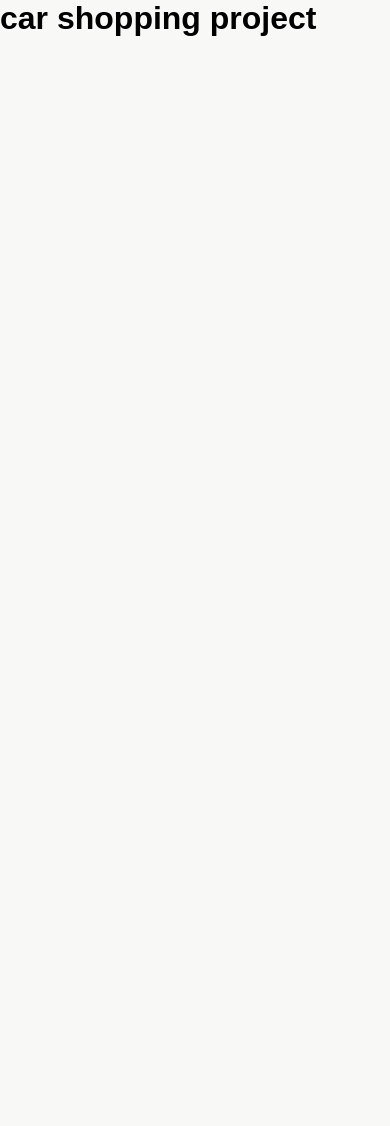
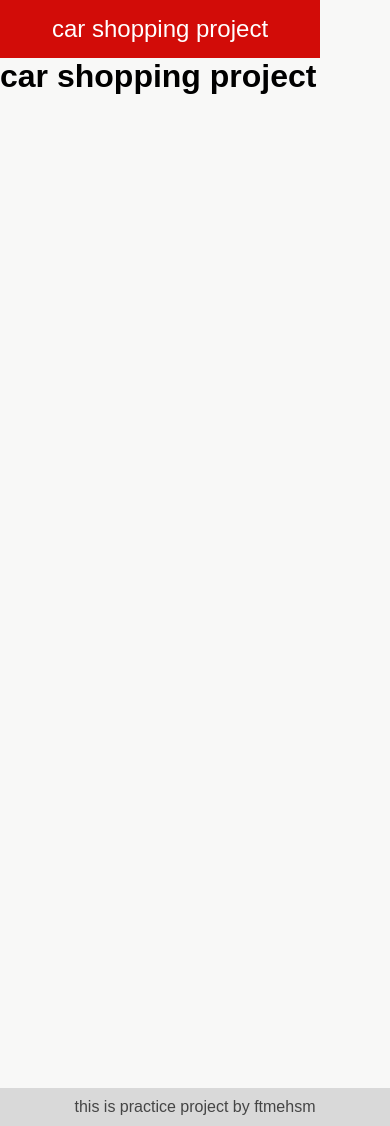
Before and after one commit to ftmehsm/next-13-tutorial, a Next.js app in the folder car-shopping/: page / in a window 390 px wide. Before the commit the page ends 844 px from the top, so only its background shows below. Built offline with nearby package versions, Linux system fonts and the light colour scheme.

Commit message:
feat(layout): add Layout component with header and footer; include styles for responsive design

```diff
--- /dev/null
+++ b/car-shopping/components/layout/Layout.js
@@ -0,0 +1,22 @@
+import React from "react";
+import styles from "./Layout.module.css";
+import Link from "next/link";
+
+export default function Layout({ children }) {
+  return (
+    <>
+      <header className={styles.header}>
+        <Link href="/">car shopping project</Link>
+      </header>
+      <div className={styles.container}>{children}</div>
+      <footer className={styles.footer}>
+        <Link
+          href="https://github.com/ftmehsm/next-13-tutorial/tree/main/car-shopping"
+          target="_blank"
+        >
+          this is practice project by ftmehsm
+        </Link>
+      </footer>
+    </>
+  );
+}
--- /dev/null
+++ b/car-shopping/components/layout/Layout.module.css
@@ -0,0 +1,40 @@
+.header {
+    display: flex;
+    flex-direction: column;
+    align-items: center;
+    padding: 15px 0;
+    background-color: #d20c08;
+    color: #fff;
+    width: 100%;
+    font-size: 1.5rem;
+  }
+
+  .header h2 {
+    font-size: 2.3rem;
+    border-bottom: 1px solid #fff;
+    width: fit-content;
+    margin-bottom: 10px;
+  }
+
+  .footer {
+    background-color: rgb(217, 217, 217);
+    text-align: center;
+    color: grey;
+    padding: 10px 0;
+    margin-top: 30px;
+  }
+
+  .footer a {
+    text-decoration: none;
+    color: rgb(69, 69, 69);
+  }
+
+  .container {
+    min-height: 1000px;
+  }
+
+  @media (max-width: 600px) {
+    .header {
+      width: 320px;
+    }
+  }
--- a/car-shopping/pages/_app.js
+++ b/car-shopping/pages/_app.js
@@ -1,5 +1,10 @@
-import '@/styles/globals.css'
+import "@/styles/globals.css";
+import Layout from "@/components/layout/Layout";
 
 export default function App({ Component, pageProps }) {
-  return <Component {...pageProps} />
+  return (
+    <Layout>
+      <Component {...pageProps} />
+    </Layout>
+  );
 }
--- a/car-shopping/pages/index.js
+++ b/car-shopping/pages/index.js
@@ -3,5 +3,5 @@ export default function Home() {
     <>
       <h1>car shopping project</h1>
     </>
-  )
+  );
 }
```
